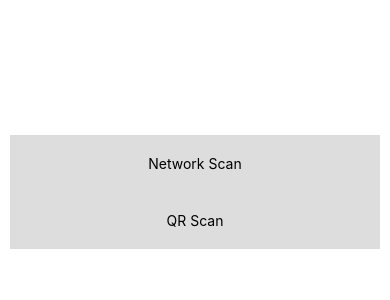
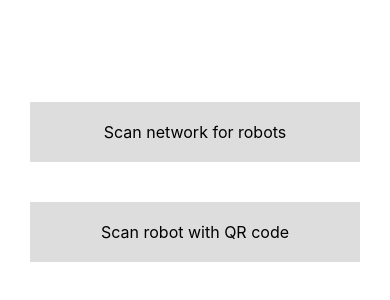
Before and after one commit to alegro91/Control-system-for-omnidrive-robot, a React Native app: screen /Main in a window 390 px wide. Shown: the part 240-540 px from the top of the page. Built offline with nearby package versions, Linux system fonts and the light colour scheme.

Commit message:
Fixed component render

```diff
--- a/App.js
+++ b/App.js
@@ -5,24 +5,7 @@ import StartScreen from "./src/screens/StartScreen";
 import Button from "./src/components/Button";
 
 export default function App() {
-  const [count, setCount] = useState(0);
-  const onPress = () => setCount((prevCount) => prevCount + 1);
-
-  return (
-    <View style={styles.container}>
-      <View style={styles.countContainer}>{/*<Text>Ok: {count}</Text>*/}</View>
-      <Button
-        onPress={() => setCount(count + 1)}
-        title="Network Scan"
-        style={styles.button}
-      />
-      <Button
-        onPress={() => setCount(count + 1)}
-        title="QR Scan"
-        style={styles.button}
-      />
-    </View>
-  );
+  return <StartScreen />;
 }
 
 const styles = StyleSheet.create({
--- a/src/components/Button/index.js
+++ b/src/components/Button/index.js
@@ -2,9 +2,12 @@ import React from "react";
 import { TouchableOpacity, Text } from "react-native";
 import styles from "./styles";
 
-const Button = ({ onPress, title, style }) => (
-  <TouchableOpacity onPress={onPress} style={styles.button}>
-    <Text style={[styles.buttonText, style]}>{title}</Text>
+const Button = ({ onPress, title, style, textStyle }) => (
+  <TouchableOpacity
+    onPress={onPress}
+    style={[styles.button, { backgroundColor: "transparent" }, style]}
+  >
+    <Text style={[textStyle]}>{title}</Text>
   </TouchableOpacity>
 );
 
--- a/src/components/Button/styles.js
+++ b/src/components/Button/styles.js
@@ -4,7 +4,6 @@ const styles = StyleSheet.create({
   button: {
     alignItems: "center",
     backgroundColor: "#DDDDDD",
-    padding: 10,
   },
 });
 
--- a/src/screens/StartScreen/index.js
+++ b/src/screens/StartScreen/index.js
@@ -1,13 +1,36 @@
 import React from "react";
-import { View } from "react-native";
+import { View, Text, StyleSheet } from "react-native";
 import Button from "../../components/Button";
 import styles from "./styles";
 
-const StartScreen = () => {
+const StartScreen = () => (
   <View style={styles.container}>
-    <Button onPress={() => console.log("Button 1 pressed")} title="Button 1" />
-    <Button onPress={() => console.log("Button 2 pressed")} title="Button 2" />
-  </View>;
-};
+    <Button
+      onPress={() => console.log("Scan network for robots")}
+      title="Scan network for robots"
+      style={buttonStyle.button}
+      textStyle={buttonStyle.buttonText}
+    />
+    <Button
+      onPress={() => console.log("Scan robot with QR code")}
+      title="Scan robot with QR code"
+      style={buttonStyle.button}
+      textStyle={buttonStyle.buttonText}
+    />
+  </View>
+);
+
+const buttonStyle = StyleSheet.create({
+  button: {
+    alignItems: "center",
+    backgroundColor: "#DDDDDD",
+    padding: 20,
+    margin: 20,
+  },
+  buttonText: {
+    fontFamily: "Trebuchet MS', sans-serif",
+    fontSize: 16,
+  },
+});
 
 export default StartScreen;
```
